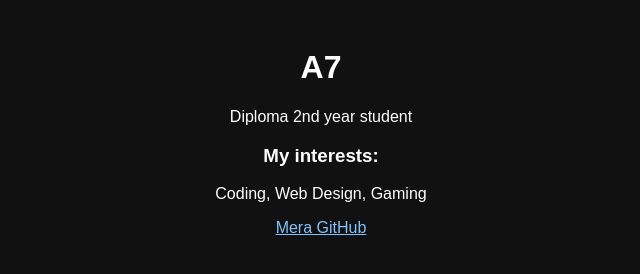
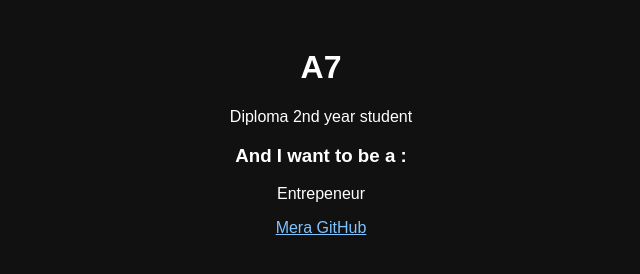
Before and after one commit to ankushxrn-ctrl/ankushxrn-ctrl.github.io, a plain HTML site: page index.html in a window 1280 px wide. Shown: the whole page, without its empty margins (319-959 px from the left). Drawn offline with Linux system fonts and the light colour scheme.

Commit message:
Update index.html

```diff
--- a/index.html
+++ b/index.html
@@ -6,8 +6,8 @@
 <body style="background:#111;color:#fff;font-family:sans-serif;text-align:center;padding:20px">
 <h1>A7</h1>
 <p>Diploma 2nd year student</p>
-<h3>My interests:</h3>
-<p>Coding, Web Design, Gaming</p>
+<h3>And I want to be a :</h3>
+<p>Entrepeneur</p>
 <a href="https://github.com" style="color:#7fc4ff">Mera GitHub</a>
 </body>
 </html>
```
